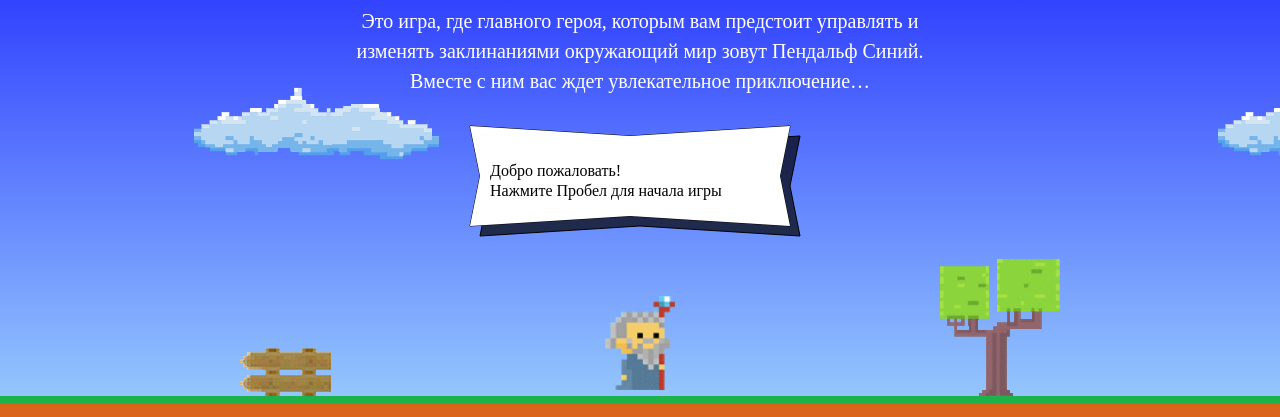
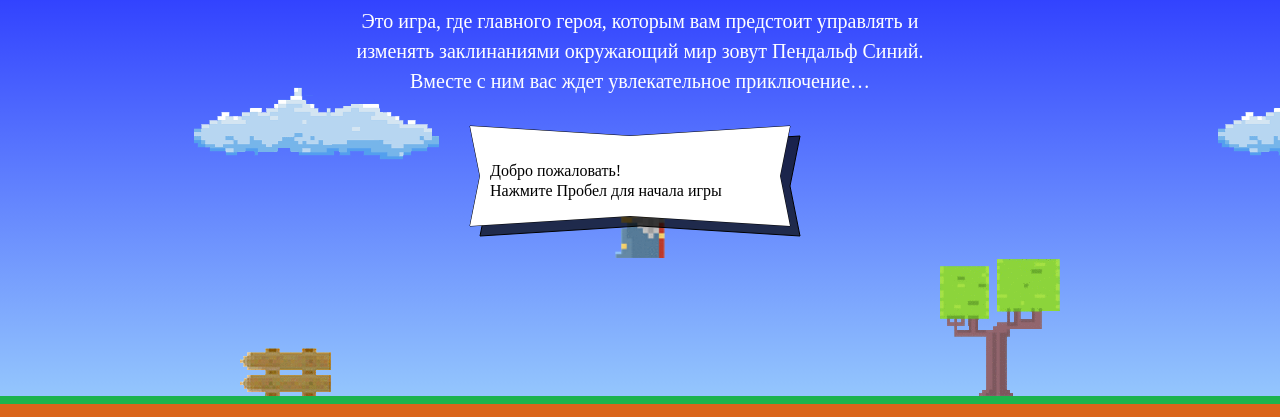
Before and after one commit to Californium251/106374-code-and-magick, a website: page index.html in a window 1280 px wide. Shown: the part 203-620 px from the top of the page. Drawn offline with Linux system fonts and the light colour scheme; a web font is replaced by a local one.

Commit message:
Подправил функции, добавил пробелы

```diff
--- a/index.html
+++ b/index.html
@@ -33,21 +33,21 @@
 </footer>
 <script>
     var fireballSize = 22;
-    var getFireBallSpeed = function(left){
-        return left ? 5:2
+    var getFireBallSpeed = function(left) {
+        return left ? 5 : 2
     };
     var wizardSpeed = 3;
     var wizardWidth = 70;
-    var getWizardHeight = function(){
-        return 1.337*wizardWidth
+    var getWizardHeight = function() {
+        return 1.337 * wizardWidth
     };
-    var getWizardX = function(width){
-        return width/2 - wizardWidth/2
+    var getWizardX = function(width) {
+        return (width - wizardWidth) / 2
     };
-    var getWizardY = function(height){
-        return 2*height/3;
+    var getWizardY = function(height) {
+        return (height - getWizardHeight()) / 3
     }
-</script>>
+</script>
 <script src="js/game.js" type="application/javascript"></script>
 
 </body>
```
